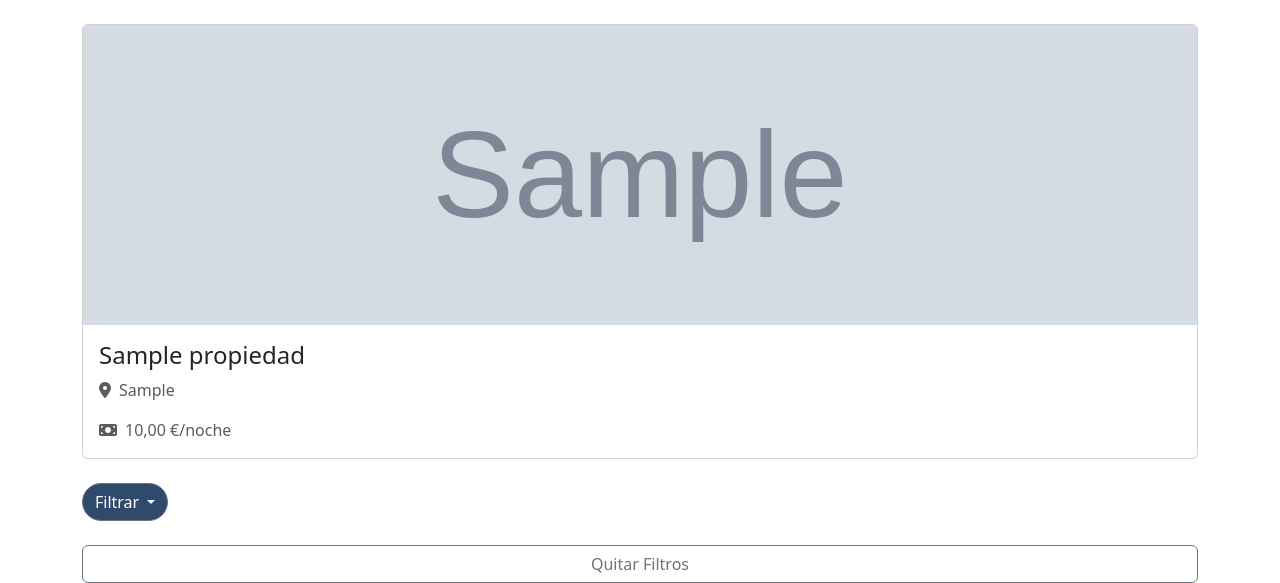
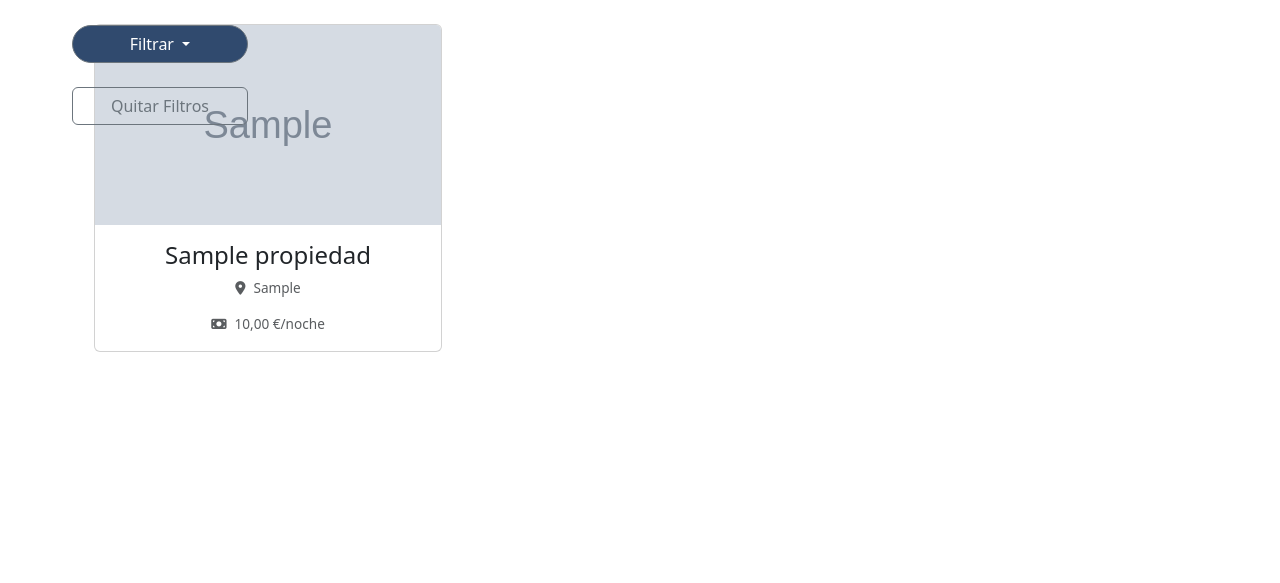
Before and after one commit to angelneria/PAI_4, a Django app: page /buscar/ in a window 1280 px wide. Shown: the part 250-833 px from the top of the page. After the commit the page ends 602 px from the top, so only its background shows below. Run offline with Django 5.2, Linux system fonts and the light colour scheme; tables that the repository leaves empty hold one stand-in row (values such as "Sample post"); grey boxes marked "Sample" are stand-in pictures.

Commit message:
Arreglo de estilos

```diff
--- a/escapadas_a_tu_medida/alquileres/templates/buscar.html
+++ b/escapadas_a_tu_medida/alquileres/templates/buscar.html
@@ -12,26 +12,64 @@
 
 {% block content %}
 
-<div class="result-list mt-4">
+<div class="container mt-4">
+    <div class="row">
+        <!-- Columna izquierda para el botón y filtros -->
+        <div class="col-md-2" style="position: absolute; top: 275px; left: 60px; z-index: 10; width: 200px;">
+            <div class="sticky-top">
+                <!-- Botón para abrir el menú de filtros -->
+                <div class="dropdown filter-dropdown mb-4">
+                    <button class="btn btn-secondary dropdown-toggle rounded-pill w-100" type="button"
+                        id="filterDropdown" data-bs-toggle="dropdown" aria-expanded="false"
+                        style="background-color: #304a6e; color: white;">
+                        Filtrar
+                    </button>
+                    <!-- Formulario de filtros dentro del menú desplegable -->
+                    <form method="GET" action="{% url 'buscar_alojamientos' %}" class="dropdown-menu p-4"
+                        aria-labelledby="filterDropdown" style="width: 100%;">
+                        <div class="mb-3">
+                            <label for="precio_min" class="form-label">Precio mínimo:</label>
+                            <input type="number" id="precio_min" name="precio_min" step="0.01" min="0"
+                                class="form-control">
+                        </div>
+
+                        <div class="mb-3">
+                            <label for="precio_max" class="form-label">Precio máximo:</label>
+                            <input type="number" id="precio_max" name="precio_max" step="0.01" min="0"
+                                class="form-control">
+                        </div>
+
+                        <!-- Botón "Aplicar Filtros" para enviar el formulario -->
+                        <button type="submit" class="btn btn-primary w-100">Aplicar Filtros</button>
+                    </form>
+                </div>
+
+                <!-- Botón para quitar filtros -->
+                <a href="{% url 'buscar_alojamientos' %}?query={{ query }}" class="btn btn-outline-secondary w-100">
+                    Quitar Filtros
+                </a>
+            </div>
+        </div>
+        <!-- Lista de propiedades centrada -->
+        <div class="col">
+            <div class="result-list text-center">
                 {% if resultados %}
-    <div class="row row-cols-1 g-4"> <!-- Solo una tarjeta por fila -->
+                <div class="row row-cols-1 row-cols-md-3 g-4">
                     {% for propiedad in resultados %}
-        <div class="col mb-4"> <!-- La tarjeta ocupa toda la fila -->
-            <div class="card">
-                <!-- Imagen de la propiedad arriba -->
+                    <div class="col {% if forloop.first %} align-self-start {% endif %}">
+                        <div class="card mb-4">
                             {% if propiedad.imagenes.first.imagen.url %}
-                <img src="{{ propiedad.imagenes.first.imagen.url }}" class="card-img-top" alt="{{ propiedad.titulo }}"
-                    style="height: 300px; object-fit: cover;">
+                            <img src="{{ propiedad.imagenes.first.imagen.url }}" class="card-img-top"
+                                alt="{{ propiedad.titulo }}" style="height: 200px; object-fit: cover;">
                             {% endif %}
-
                             <div class="card-body">
-                    <!-- Contenido de la tarjeta (título, descripción, etc.) -->
                                 <h4 class="card-title">{{ propiedad.titulo }}</h4>
-                    <p class="card-text text-muted" style="font-size: 1rem;">
+                                <p class="card-text text-muted" style="font-size: 0.85rem;">
                                     <i class="fas fa-map-marker-alt me-2"></i>{{ propiedad.ubicacion }}
                                 </p>
-                    <p class="card-text text-muted" style="font-size: 1rem;">
-                        <i class="fas fa-money-bill me-2"></i>{{ propiedad.precio_por_noche }} €/noche
+                                <p class="card-text text-muted" style="font-size: 0.85rem;">
+                                    <i class="fas fa-money-bill me-2"></i>{{ propiedad.precio_por_noche }}
+                                    €/noche
                                 </p>
                             </div>
                         </div>
@@ -42,43 +80,10 @@
                 {% else %}
                 <p class="text-danger">No se encontraron resultados.</p>
                 {% endif %}
-
-    <div class="dropdown filter-dropdown">
-        <!-- Botón para abrir el menú de filtros -->
-        <button class="btn btn-secondary dropdown-toggle rounded-pill" type="button" id="filterDropdown"
-            data-bs-toggle="dropdown" aria-expanded="false" style="background-color: #304a6e; color: white;">
-            Filtrar
-        </button>
-        <!-- Formulario de filtros dentro del menú desplegable -->
-        <form method="GET" action="{% url 'buscar_alojamientos' %}" class="dropdown-menu p-4"
-            aria-labelledby="filterDropdown" style="width: 400px;">
-
-            <div class="mb-3">
-                <label for="precio_min" class="form-label">Precio mínimo:</label>
-                <input type="number" id="precio_min" name="precio_min" step="0.01" min="0" class="form-control">
             </div>
-
-            <div class="mb-3">
-                <label for="precio_max" class="form-label">Precio máximo:</label>
-                <input type="number" id="precio_max" name="precio_max" step="0.01" min="0" class="form-control">
         </div>
-
-            <input type="hidden" name="query" value="{{ query }}">
-
-
-            <!-- Botón "Aplicar Filtros" para enviar el formulario -->
-            <button type="submit" class="btn btn-primary w-100">Aplicar Filtros</button>
-        </form>
-    </div>
-    <div class="mt-4">
-        <a href="{% url 'buscar_alojamientos' %}?query={{ query }}" class="btn btn-outline-secondary w-100">
-            Quitar Filtros
-        </a>
     </div>
 </div>
 
 
-
-
-
 {% endblock %}
```
Also changed, not shown: escapadas_a_tu_medida/alquileres/templates/home.html (+46 -48 lines). Lines whose indentation alone changed are shown as unchanged.
